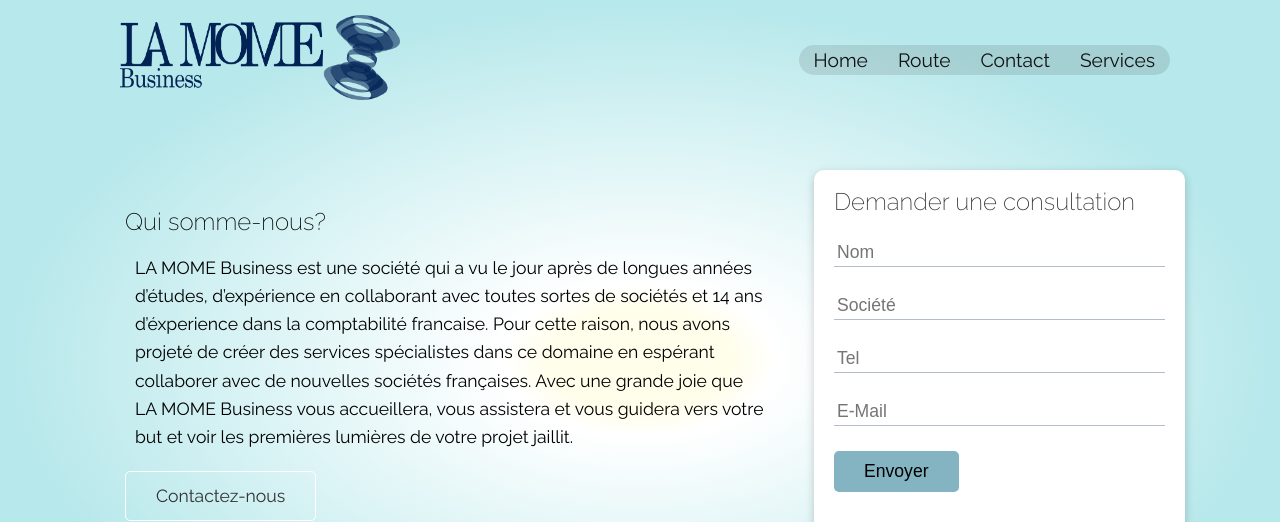
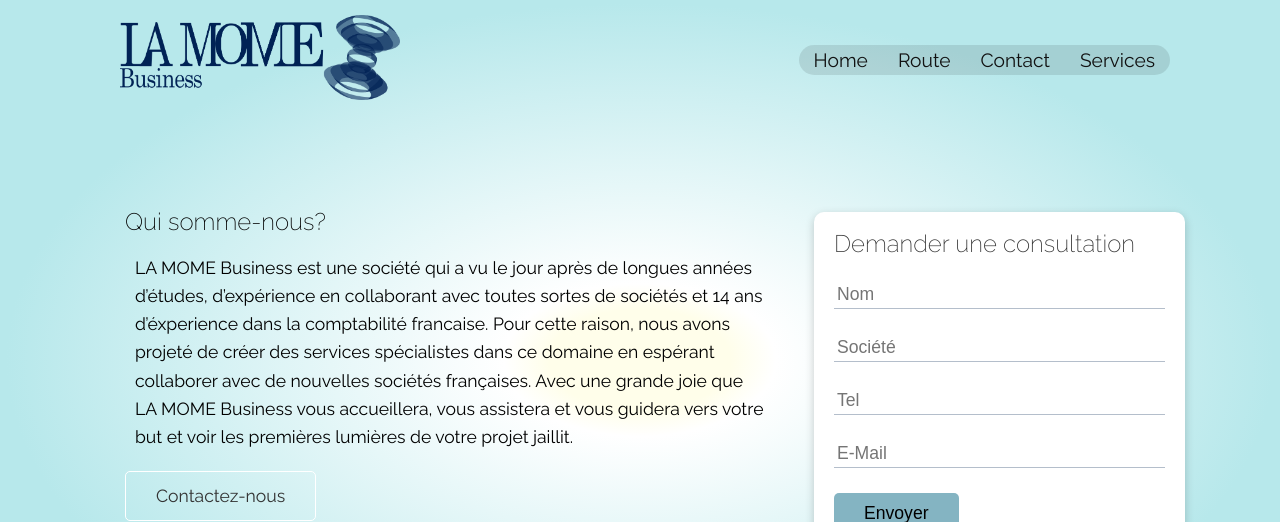
Before and after one commit to MedGhazal/LaMome-Business-Website, a PHP site: page / in a window 1280 px wide. Shown: the top 522 px of the page. Run offline with PHP 8.4, Linux system fonts and the light colour scheme; grey boxes are pictures that could not be loaded.

Commit message:
Adjusted the form height

```diff
--- a/styles/stylesheet.css
+++ b/styles/stylesheet.css
@@ -51,6 +51,7 @@ header {
 	position: relative;
 	z-index: 1;
 }
+.showcase .form { align-items: center; }
 .showcase-text { padding: 10px; margin: 10px; padding-top: 80px; }
 .showcase h1 { font-size: 1.4rem; padding: 10px; }
 .showcase p { font-size: 1.1rem; margin: 20px 10px; }
@@ -62,7 +63,7 @@ header {
 .showcase-form {
 	position: relative;
 	top: 50px;
-	height: 100%;
+	height: 80%;
 	width: 100%;
 	padding: 5px;
 }
```
Also changed, not shown: 2 other files.
